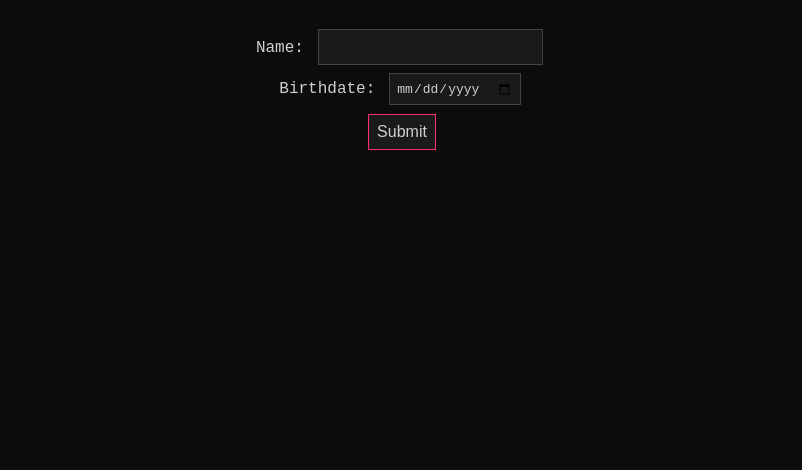
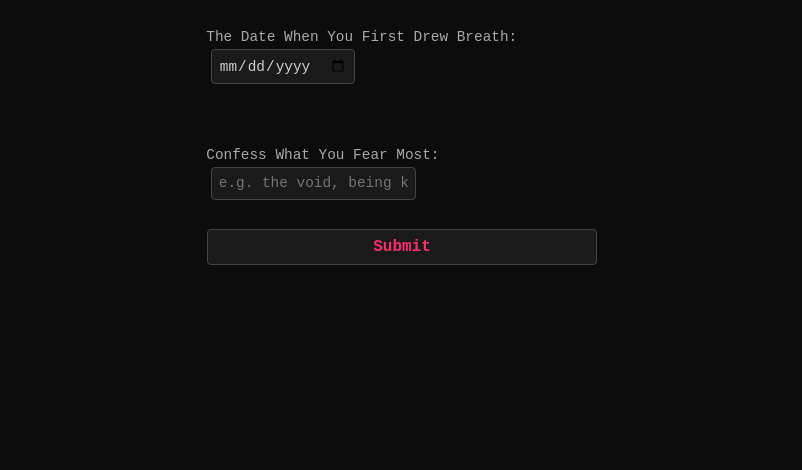
Before and after one commit to LiFiske/mydeath, a website: page public/index.html in a window 1280 px wide. Shown: the part 410-880 px from the top of the page, without its empty margins (238-1040 px from the left). Drawn offline with Linux system fonts and the light colour scheme; no server answers.

Commit message:
brought back format on home page

```diff
--- a/public/index.html
+++ b/public/index.html
@@ -53,6 +53,45 @@
       background-color: #2a2a2a;
     }
 
+    form {
+  display: flex;
+  flex-direction: column;
+  gap: 1em;
+  max-width: 400px;
+  width: 100%;
+  margin-top: 1em;
+}
+
+label {
+  text-align: left;
+  color: #aaaaaa;
+  font-size: 0.9em;
+}
+
+input, button {
+  background-color: #1a1a1a;
+  color: #d0d0d0;
+  border: 1px solid #444;
+  padding: 0.5em;
+  font-family: 'Courier New', monospace;
+  font-size: 1em;
+  border-radius: 4px;
+  transition: border-color 0.3s, background-color 0.3s;
+}
+
+input:focus, button:hover {
+  border-color: #ff2f6e;
+  background-color: #2a2a2a;
+  outline: none;
+}
+
+button {
+  font-weight: bold;
+  color: #ff2f6e;
+  cursor: pointer;
+}
+
+
     .veil {
   position: fixed;
   top: 0;
@@ -76,8 +115,10 @@
   To glimpse what lies ahead unveil what once was
 </h1>
     <form id="deathForm" method="POST" action="/generate">
-      <label>Name: <input type="text" name="name" required></label><br>
-      <label>Birthdate: <input type="date" name="dob" required></label><br>
+      <label>Your True Name:<input type="text" name="name" required></label><br>
+      <label>The Date When You First Drew Breath: <input type="date" name="dob" required></label><br>
+      <label>Confess What You Fear Most:<input type="text" name="fear" placeholder="e.g. the void, being known, small talk"></label>
+
 
       <!-- Hidden fields for metadata -->
       <input type="hidden" id="location" name="location">
```
